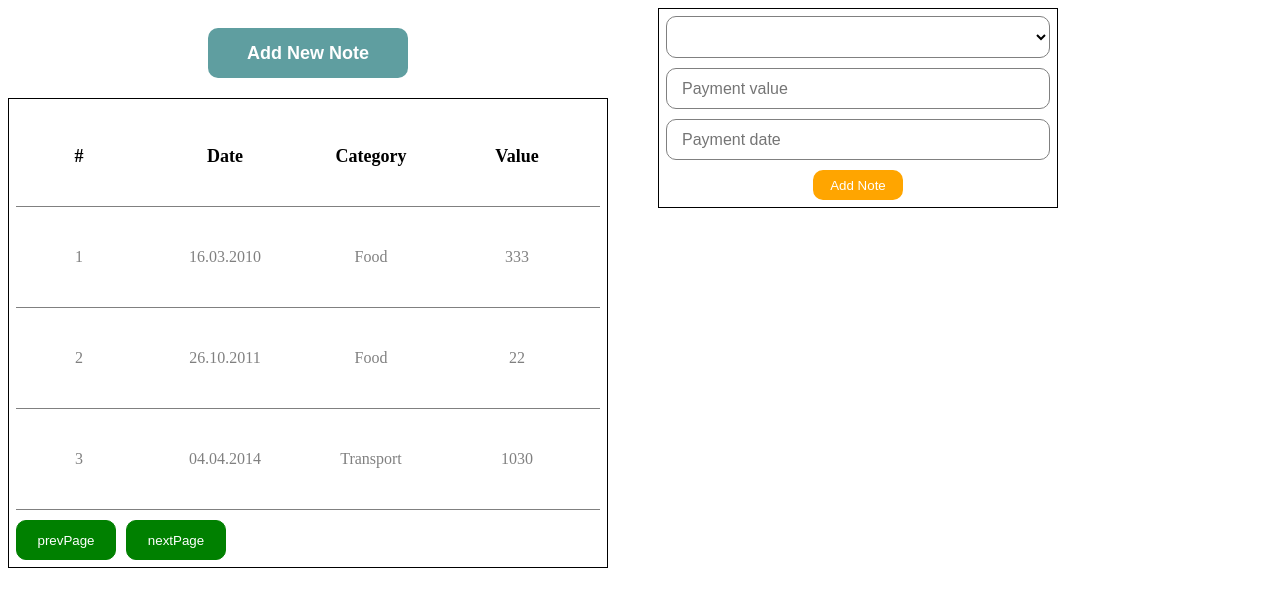
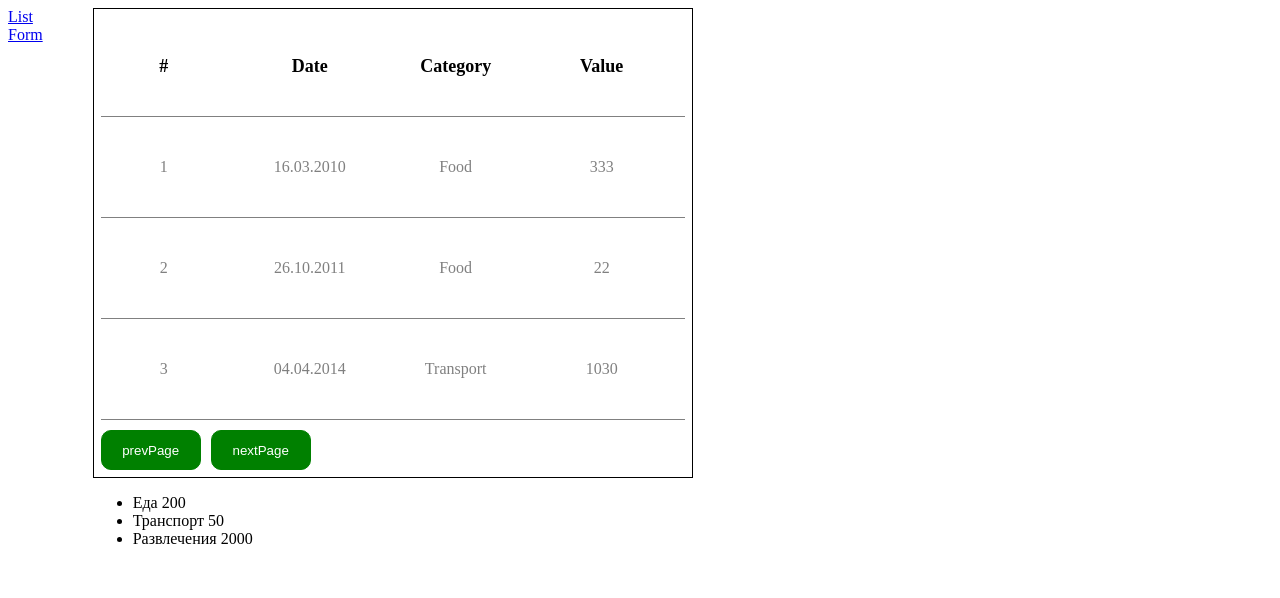
Before and after one commit to MisterDenisZubrin/Vue-courseGB, a Vue app in the folder finalproject/: page / in a window 1280 px wide. Shown: the top 598 px of the page. Built offline with nearby package versions, Linux system fonts and the light colour scheme.

Commit message:
Сделано 5 задание

```diff
--- a/finalproject/package.json
+++ b/finalproject/package.json
@@ -8,9 +8,11 @@
   },
   "dependencies": {
     "vue": "^3.2.13",
+    "vue-router": "^4.0.3",
     "vuex": "^4.0.0"
   },
   "devDependencies": {
+    "@vue/cli-plugin-router": "~5.0.0",
     "@vue/cli-plugin-vuex": "~5.0.0",
     "@vue/cli-service": "~5.0.0",
     "sass": "^1.32.7",
--- a/finalproject/src/App.vue
+++ b/finalproject/src/App.vue
@@ -1,27 +1,27 @@
 <template>
-  <List>
+  <!-- <List>
     <button @click="isFormVisible = !isFormVisible" class="toggle-button">
       Add New Note
     </button>
   </List>
-  <Form></Form>
+  <Form></Form> -->
+  <nav class="nav">
+    <router-link to="/">List</router-link>
+    <br>
+    <router-link to="/add/payment">Form</router-link>
+  </nav>
+  <router-view/>
 </template>
 
 <script>
 import List from "./components/List.vue";
 import Form from "./components/Form.vue";
-
 export default {
   name: "App",
   components: { List, Form },
-  data() {
-    return {
-      isFormVisible: true
-    };
-  },
   mounted() {
     this.$store.dispatch("fetchData");
-  }
+  },
 };
 </script>
 
@@ -31,17 +31,5 @@ export default {
   flex-wrap: wrap;
   gap: 50px;
 }
-.toggle-button {
-  width: 200px;
-  height: 50px;
-  background-color: cadetblue;
-  color: white;
-  font-size: 18px;
-  font-weight: bold;
-  border: none;
-  border-radius: 10px;
-  padding: 5px 15px;
-  cursor: pointer;
-  margin: 20px 0 20px 200px;
-}
+
 </style>
--- a/finalproject/src/components/Form.vue
+++ b/finalproject/src/components/Form.vue
@@ -1,16 +1,20 @@
 <template>
   <form action="#" class="form">
+  <label for="category" class="form__label">Категория:</label>
     <select
       class="form__select"
       placeholder="Payment category"
       v-model="category"
+      id="category"
     >
       <option value="Transport" class="form__option" selected>Transport</option>
       <option value="Food" class="form__option">Food</option>
-      <option value="Education" class="form__option">Education</option>
+      <option value="Entertainment" class="form__option">Entertainment</option>
     </select>
-    <input class="form__input" type="text" placeholder="Payment value" v-model="value" />
-    <input class="form__input" type="text" placeholder="Payment date" v-model="date" />
+    <label for="value" class="form__label">Потрачено:</label>
+    <input class="form__input" type="text" placeholder="Payment value" v-model="value" id="value"/>
+    <label for="date" class="form__label">Дата:</label>
+    <input class="form__input" type="text" placeholder="Payment date" v-model="date" id="date"/>
     <input
       class="form__button"
       type="submit"
@@ -42,6 +46,12 @@ export default {
       this.$store.commit("setNotesList", list);
     },
   },
+  mounted() {
+    this.category = this.$route.params.category;
+    this.value = this.$route.query.value;
+    const date = new Date();
+    this.date = `${date.getDay()}.${date.getMonth()}.${date.getFullYear()}`;
+  }
 };
 </script>
 
@@ -49,7 +59,6 @@ export default {
 .form {
   max-width: 400px;
   width: 100%;
-  max-height: 200px;
   border: 1px solid black;
   padding: 7px;
   box-sizing: border-box;
@@ -69,6 +78,9 @@ export default {
     cursor: pointer;
   }
 
+  &__label {
+    margin: 0 0 12px 3px;
+  }
 
   &__input {
     width: 100%;
--- a/finalproject/src/components/List.vue
+++ b/finalproject/src/components/List.vue
@@ -1,6 +1,8 @@
 <template>
   <div>
-    <slot></slot>
+    <!-- <button @click="isFormVisible = !isFormVisible" class="toggle-button">
+      Add New Note
+    </button> -->
     <div class="table">
       <div class="table__row">
         <span class="table__col table__col-name">#</span>
@@ -25,6 +27,17 @@
         nextPage
       </button>
     </div>
+    <ul class="presets">
+      <li class="presets__preset" @click="openForm('Food', 200)">
+        Еда 200
+      </li>
+      <li class="presets__preset" @click="openForm('Transport', 50)">
+        Транспорт 50
+      </li>
+      <li class="presets__preset" @click="openForm('Entertainment', 2000)">
+        Развлечения 2000
+      </li>
+    </ul>
   </div>
 </template>
 
@@ -35,6 +48,7 @@ export default {
     return {
       pageNumber: 0,
       pageSize: 4,
+      // isFormVisible: true,
     };
   },
   methods: {
@@ -43,6 +57,9 @@ export default {
     },
     prevPage() {
       this.pageNumber--;
+    },
+    openForm(category, value) {
+      this.$router.push({ path: `/add/payment/${category}`, query: { value } });
     },
   },
   computed: {
@@ -106,4 +123,17 @@ export default {
     height: 40px;
   }
 }
+.toggle-button {
+  width: 200px;
+  height: 50px;
+  background-color: cadetblue;
+  color: white;
+  font-size: 18px;
+  font-weight: bold;
+  border: none;
+  border-radius: 10px;
+  padding: 5px 15px;
+  cursor: pointer;
+  margin: 20px 0 20px 200px;
+}
 </style>
--- a/finalproject/src/main.js
+++ b/finalproject/src/main.js
@@ -1,5 +1,6 @@
 import { createApp } from 'vue'
 import App from './App.vue'
 import store from './store'
+import router from './router'
 
-createApp(App).use(store).mount('#app')
+createApp(App).use(router).use(store).mount('#app')
--- /dev/null
+++ b/finalproject/src/router/index.js
@@ -0,0 +1,24 @@
+import { createRouter, createWebHistory } from 'vue-router'
+import List from '../components/List.vue'
+import Form from '../components/Form.vue'
+
+
+const routes = [
+  {
+    path: '/',
+    name: 'home',
+    component: List
+  },
+  {
+    path: '/add/payment/:category?',
+    name: 'form',
+    component: Form
+  }
+]
+
+const router = createRouter({
+  history: createWebHistory(process.env.BASE_URL),
+  routes
+})
+
+export default router
```
Also changed, not shown: 1 other file (tests, documents, lock files or other folders).
